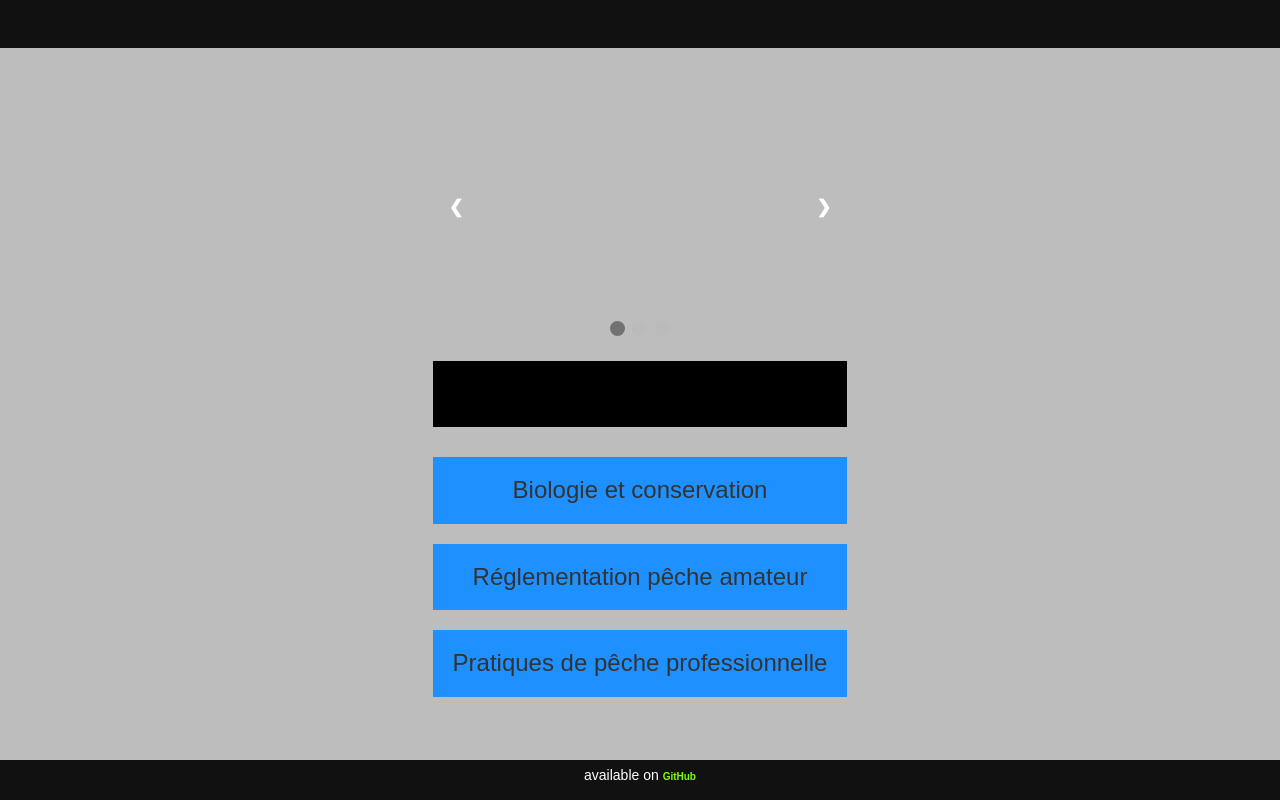
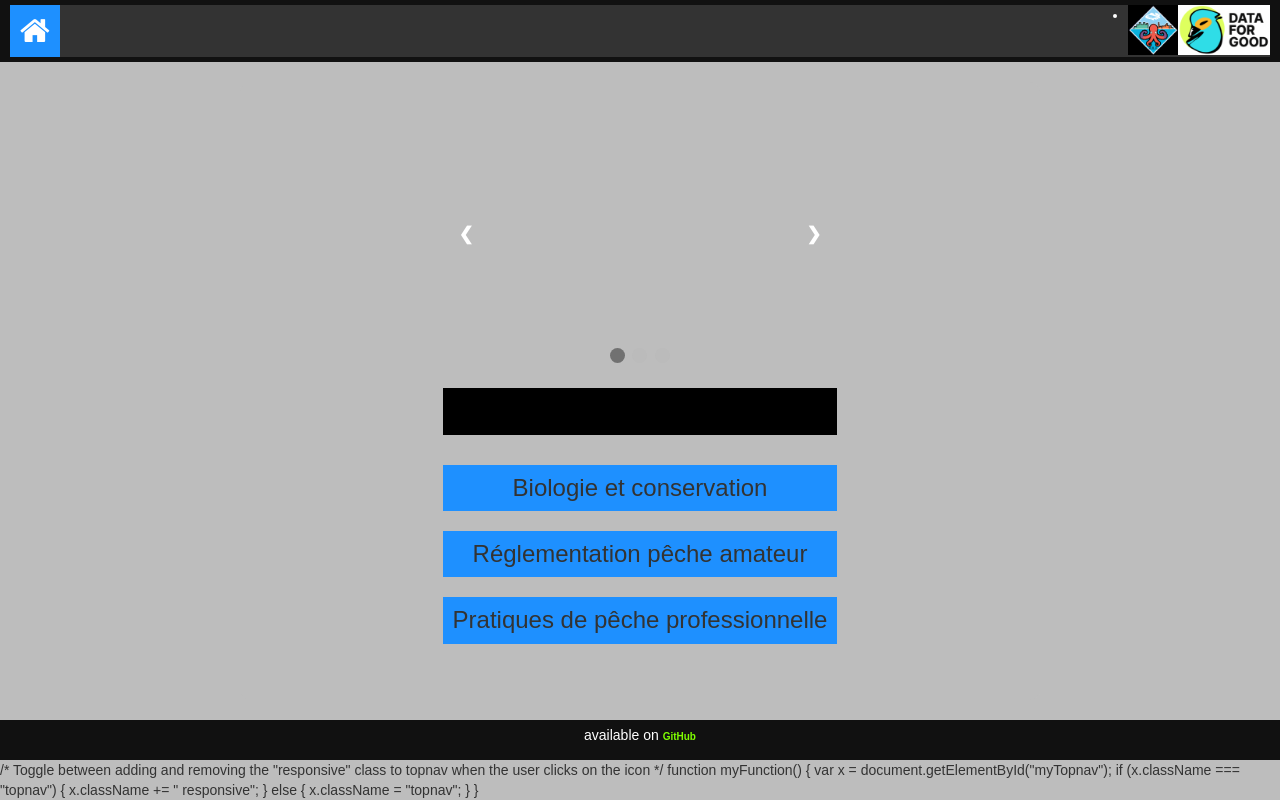
Before and after one commit to egoetz-zz/recofish-demoapp, a Flask app: template app/templates/species_info.html in a window 1280 px wide. Run offline with Flask 3, Linux system fonts and the light colour scheme; the template is opened without the code that fills it, so the values that code supplies are empty; some libraries are stand-ins or nearby versions.

Commit message:
Added nav bar Improve layout

```diff
--- a/app/static/css/style.css
+++ b/app/static/css/style.css
@@ -77,7 +77,7 @@
     display: block;
     width: 100%;
     text-align: center;
-    padding: 20px;
+    padding: 10px;
     background-color: dodgerblue;
 }
 
@@ -104,7 +104,7 @@
     display: block;
     width: 100%;
     text-align: center;
-    padding: 20px;
+    padding: 10px;
     background-color: black;
     color: white;
 }
@@ -198,6 +198,15 @@
   }
 }
 
+.nav {
+    float: left;
+    padding: 0px;
+}
+
+.nav-logo {
+    height: 50px;
+}
+
 .pred {
     height: 200px;
     padding: 5px;
@@ -206,19 +215,29 @@
 .table-custom
 {
   border: 0px solid black;
-  width: 80%;
+  width: 100%;
 }
+
+ .illustr-right {
+  text-align: right;
+ }
+
+ .illustr-left {
+  text-align: left;
+ }
 
 .species-proba
 {
   border: 0px solid black;
   font-weight: bold;
     font-size: larger;
+    padding-left: 5px;
 }
 .valid
 {
   border: 0px solid black;
   text-align: right;
+    padding-right: 5px;
 }
 
 .btnValid
@@ -257,3 +276,38 @@
     width: 100%;
     text-align: center;
 }
+
+/* Add a black background color to the top navigation */
+.topnav {
+  background-color: #333;
+    margin-bottom: 0;
+  overflow: hidden;
+  width: 100%;
+}
+
+.i-nav {
+    font-size: xx-large;
+    background-color: dodgerblue;
+    padding: 10px;
+}
+/* Style the links inside the navigation bar */
+.topnav a {
+  float: left;
+  display: block;
+  color: dodgerblue;
+  text-align: center;
+  text-decoration: none;
+  font-size: 16px;
+}
+
+/* Change the color of links on hover */
+.topnav a:hover {
+  background-color: #ddd;
+  color: black;
+}
+
+/* Add an active class to highlight the current page */
+.topnav a.active {
+  background-color: #04AA6D;
+  color: white;
+}
--- a/app/templates/base.html
+++ b/app/templates/base.html
@@ -22,7 +22,6 @@
 
   <link rel="stylesheet" href="https://cdnjs.cloudflare.com/ajax/libs/normalize/5.0.0/normalize.min.css">
   <link rel="stylesheet" href="{{ url_for('static', filename='css/style.css') }}">
-  <link rel="stylesheet" href="{{ url_for('static', filename='css/slider.css') }}">
   <link rel="stylesheet" href="https://fonts.googleapis.com/css?family=Open+Sans">
 
 </head>
--- a/app/templates/layout.html
+++ b/app/templates/layout.html
@@ -1,7 +1,12 @@
 {% extends "base.html" %}
 {% block body %}
 <header>
-  <h1><a href="/">{{ title }}</a></h1>
+
+<ul class="topnav" id="myTopnav">
+  <li class="nav"><a href="/" class="active"><i class="fa fa-home i-nav"></i></a></li>
+  <li style="float:right"><a href="https://dataforgood.fr/"><img class="nav-logo" src="{{ url_for('static', filename='images/D4Glogo_64.png') }}"></a></li>
+  <li style="float:right"><img class="nav-logo" src="{{ url_for('static', filename='images/logo_SEA_64.png') }}"></li>
+</ul>
 </header>
 
 <main>
@@ -11,4 +16,15 @@
 <footer>
   <p>available on <a href="https://github.com/egoetz-zz/recofish-demoapp" target="_blank" rel="noopener">GitHub</a></p>
 </footer>
+<script>
+/* Toggle between adding and removing the "responsive" class to topnav when the user clicks on the icon */
+function myFunction() {
+  var x = document.getElementById("myTopnav");
+  if (x.className === "topnav") {
+    x.className += " responsive";
+  } else {
+    x.className = "topnav";
+  }
+}
+</script>
 {% endblock %}
--- a/app/templates/species_info.html
+++ b/app/templates/species_info.html
@@ -1,5 +1,7 @@
 {% extends "layout.html" %}
 {% block main %}
+ <link rel="stylesheet" href="{{ url_for('static', filename='css/slider.css') }}">
+
     <div class = "info">
         <div class="slideshow-container">
             <div class="mySlides fade">
```
Also changed, not shown: app/controller/main.py (+14 -4 lines), app/templates/success.html (+6 -6 lines).
